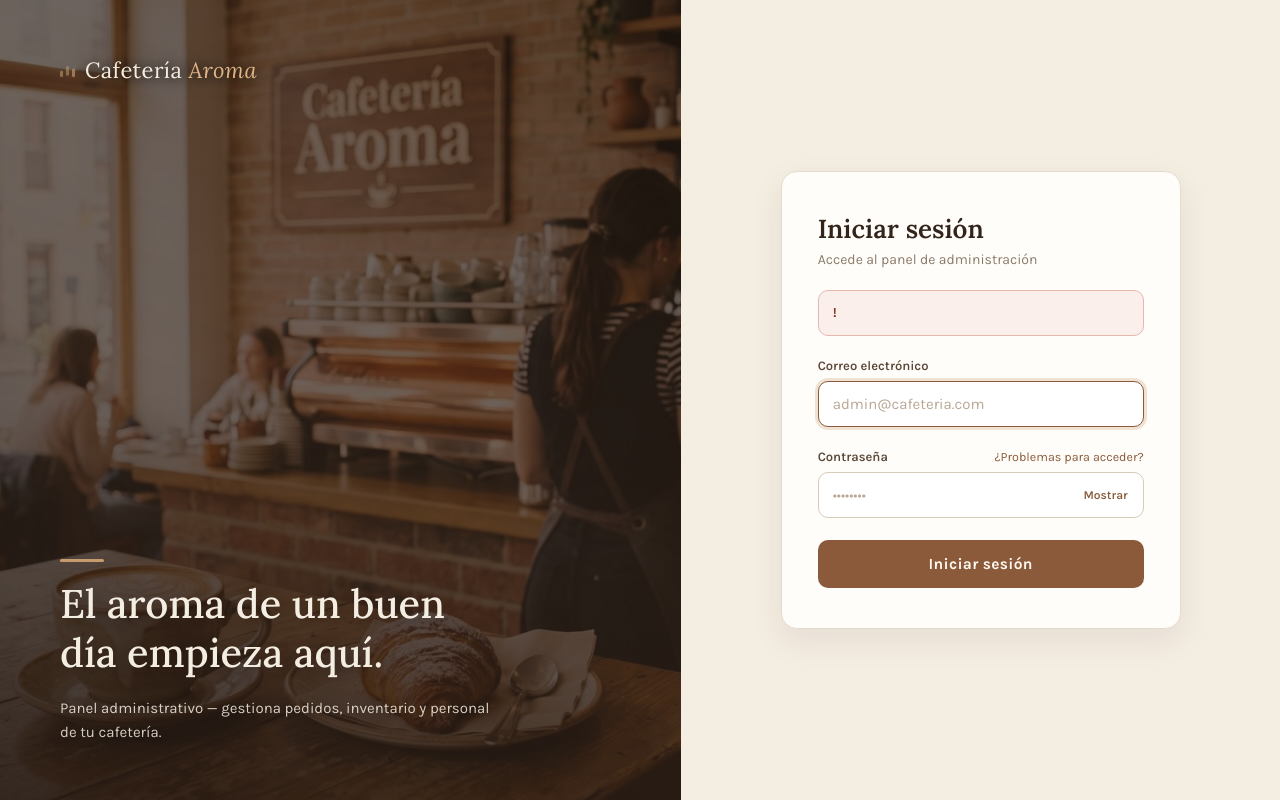
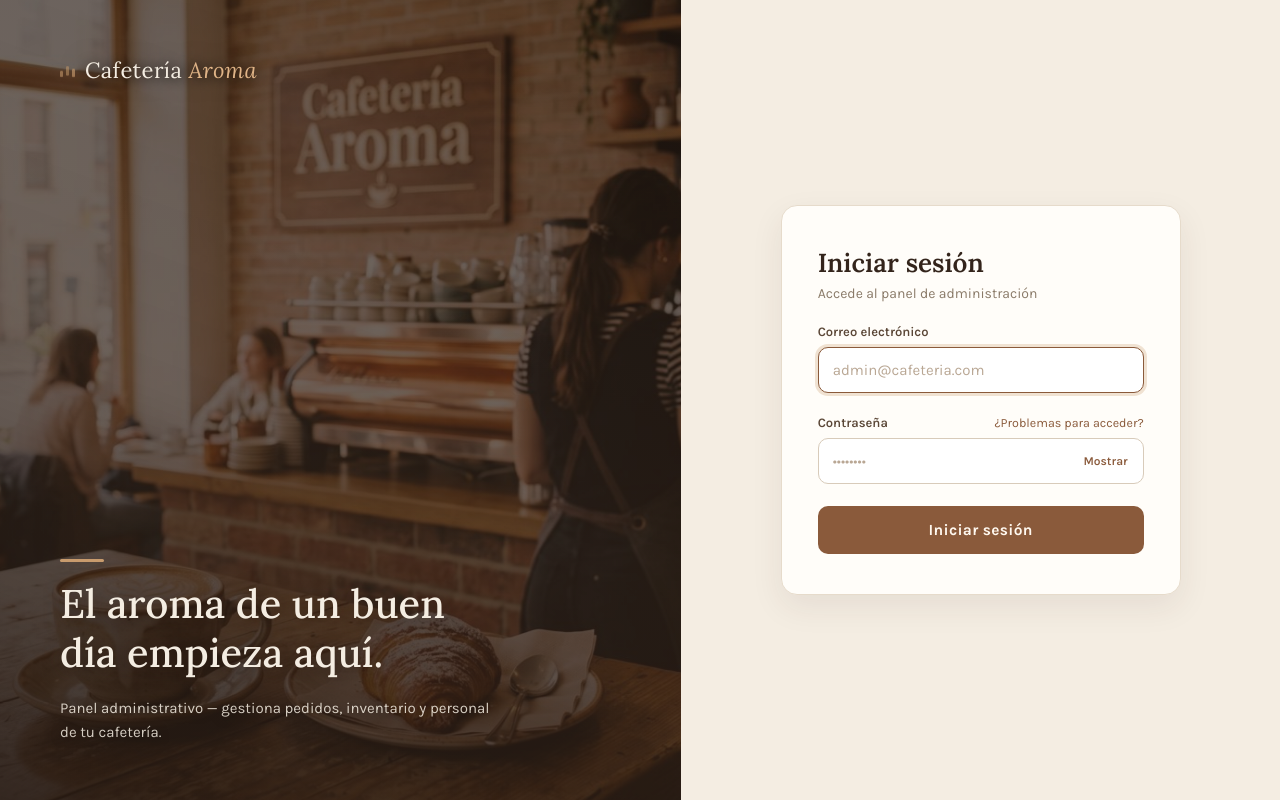
Before and after one commit to VMMC5/cafeteria-system, a Flask app: page /login in a window 1280 px wide. Run offline with Flask 3, Linux system fonts and the light colour scheme.

Commit message:
fix(web): la alerta de error del login solo se renderiza cuando hay flash (evita el rectángulo vacío con !) + test de regresión
Co-Authored-By: Claude Fable 5 <noreply@anthropic.com>

```diff
--- a/web/app/templates/auth/login.html
+++ b/web/app/templates/auth/login.html
@@ -27,10 +27,12 @@
       <input type="hidden" name="csrf_token" value="{{ csrf_token() }}">
 
       {% set errores = get_flashed_messages(category_filter=['error']) %}
-      <div id="form-alert" class="alert alert-error" role="alert" aria-live="assertive" {% if not errores %}hidden{% endif %}>
+      {% if errores %}
+      <div class="alert alert-error" role="alert">
         <span class="alert-icon" aria-hidden="true">!</span>
-        <span id="form-alert-text">{% for msg in errores %}{{ msg }}{% endfor %}</span>
+        <span>{% for msg in errores %}{{ msg }}{% endfor %}</span>
       </div>
+      {% endif %}
       {% set avisos = get_flashed_messages(category_filter=['info']) %}
       {% if avisos %}
       <div class="alert alert-info" role="status">
```
Also changed, not shown: web/tests/test_web_ui.py (+8 -0 lines).
